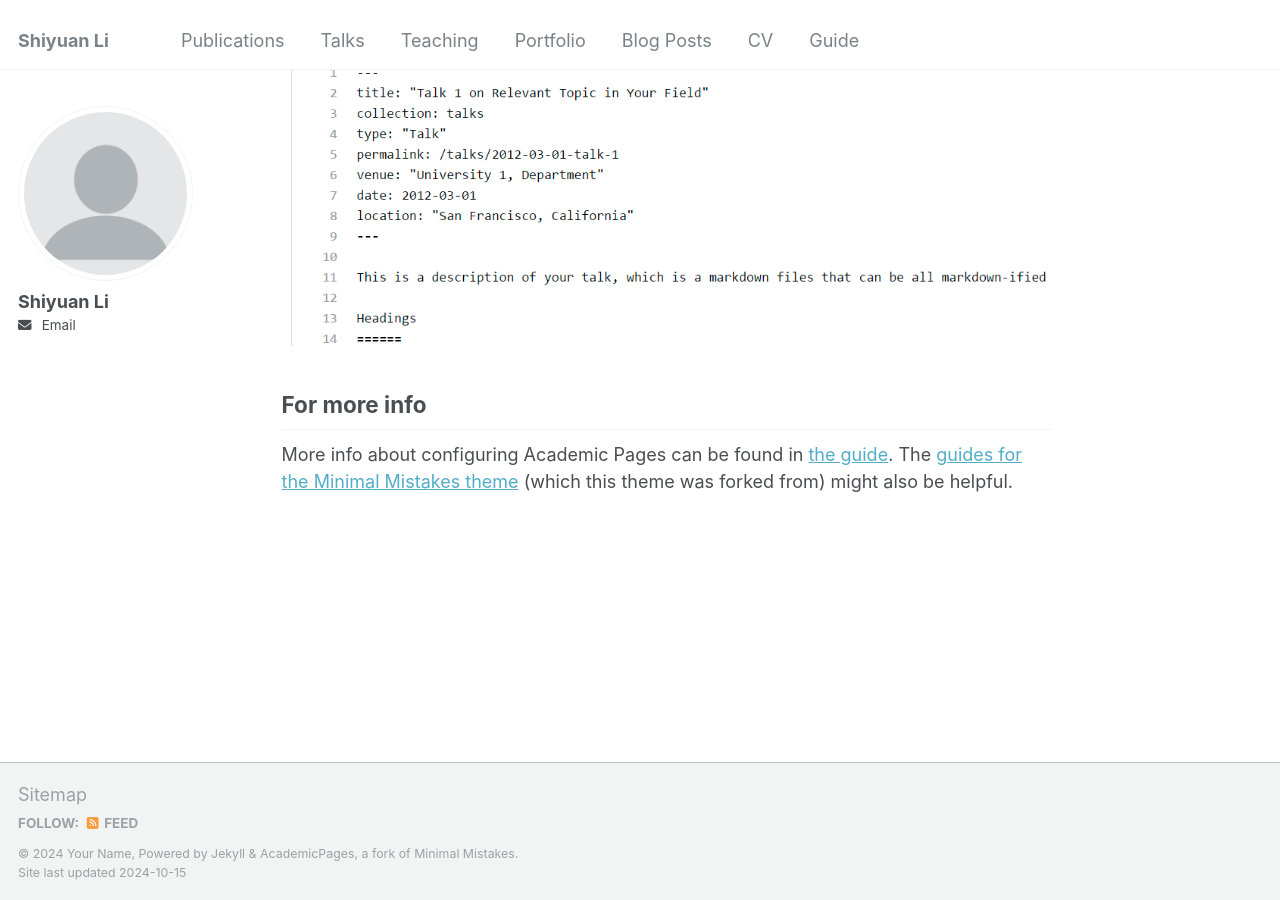
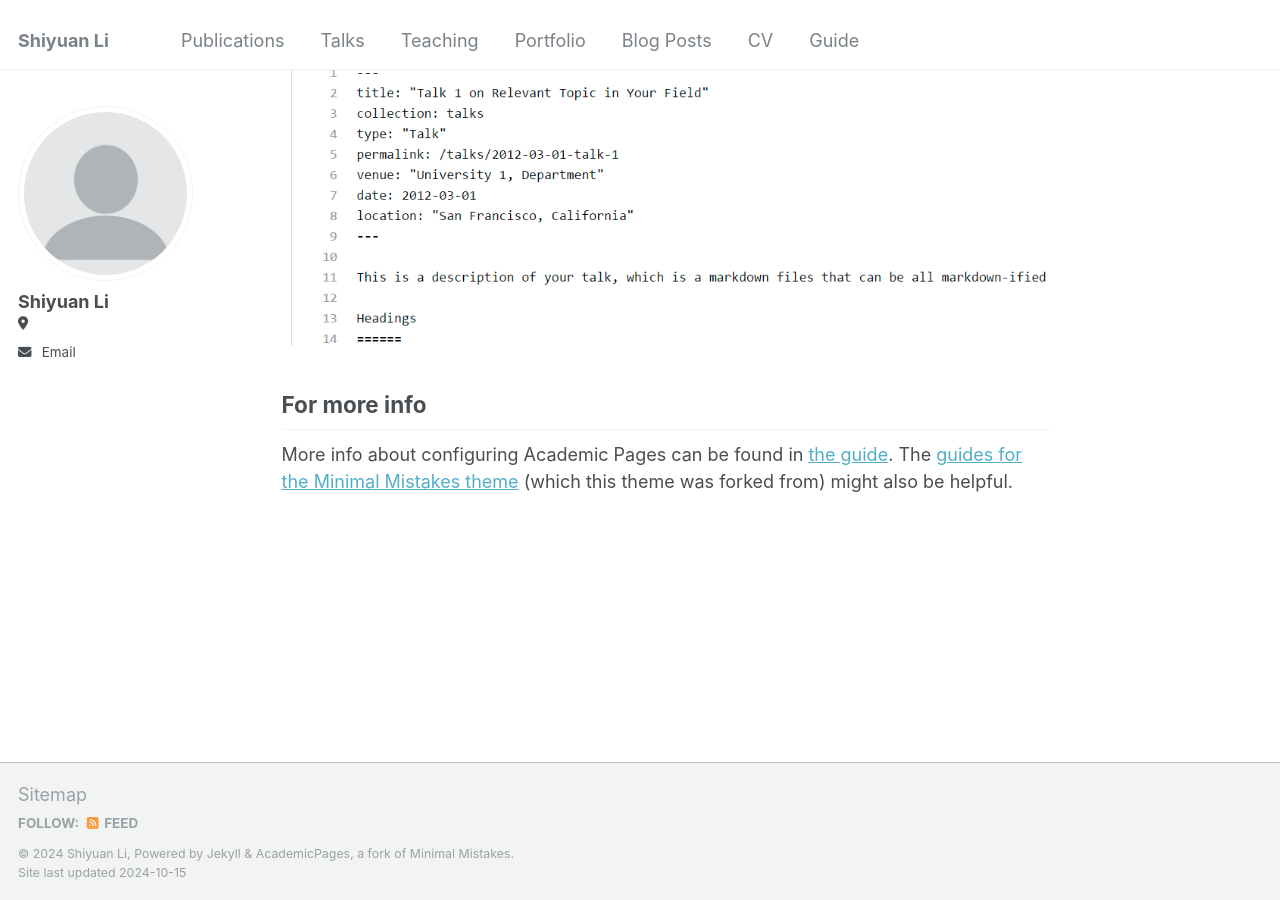
Before and after one commit to ShiyuanLi1/shiyuanli1.github.io, a Jekyll site: the page built from _pages/about.md, in a window 1280 px wide and 900 px high, scrolled down 2643 px. Built offline with Jekyll 4.4.1, drawn with Linux system fonts in a browser that asks for light colours.

Commit message:
Update _config.yml

```diff
--- a/_config.yml
+++ b/_config.yml
@@ -10,11 +10,11 @@
 locale                   : "en-US"
 title                    : "Shiyuan Li"
 title_separator          : "-"
-name                     : &name "Your Name"
-description              : &description "personal description"
-url                      : https://academicpages.github.io # the base hostname & protocol for your site e.g. "https://mmistakes.github.io"
+name                     : &name "Shiyuan Li"
+description              : &description "PhD student in Economics at KU Leuven"
+url                      : https://https://shiyuanli1.github.io # the base hostname & protocol for your site e.g. "https://mmistakes.github.io"
 baseurl                  : "" # the subpath of your site, e.g. "/blog"
-repository               : "academicpages/academicpages.github.io"
+repository               : "shiyuanli1.github.io"
 
 # Site Author - The following control what appear as part of the author content on the side bar.
 #               If a field is blank the icon and link will not appear, otherwise it will be shown.
@@ -25,6 +25,7 @@ author:
   name             : "Shiyuan Li"
   email            : "shiyuan.li@kuleuven.be"
 
+  location         : ""
   # Academic websites
   arxiv            : # URL - Update with the correct link to your profile
   googlescholar    : #"https://scholar.google.com/citations?user=PS_CX0AAAAAJ"
```
